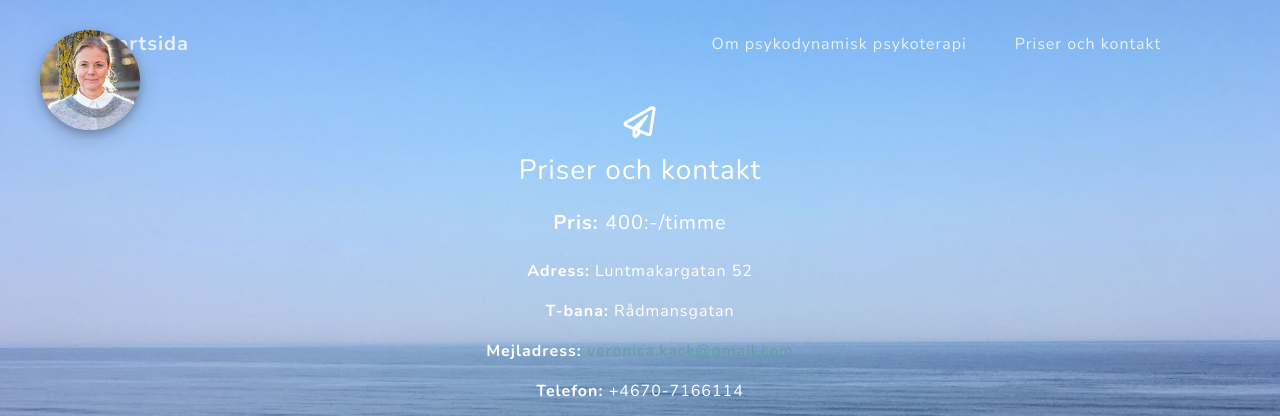
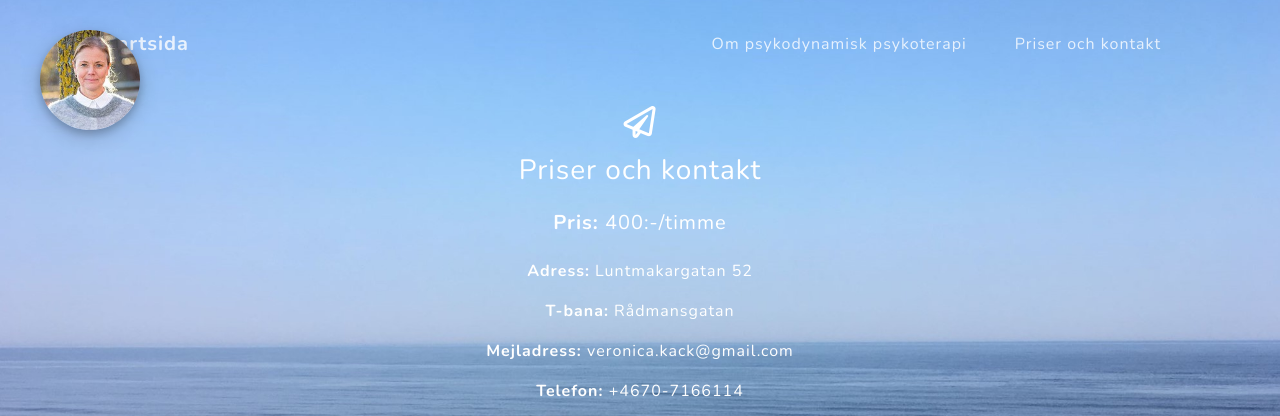
Before and after one commit to christiandahlberg/psy-therapy-website, a Django app: page /getstarted/ in a window 1280 px wide. Shown: the top 416 px of the page. Run offline with Django 3.2, Linux system fonts and the light colour scheme; some libraries are stand-ins or nearby versions.

Commit message:
Font white

```diff
--- a/psychotherapy/templates/psychotherapy/pages/contact.html
+++ b/psychotherapy/templates/psychotherapy/pages/contact.html
@@ -13,7 +13,7 @@
                 <h2 class="text-white mx-auto mt-3 mb-4"><b>Pris:</b> 400:-/timme</h2>
                 <p class="text-white mx-auto"><b>Adress:</b> Luntmakargatan 52</p>
                 <p class="text-white mx-auto"><b>T-bana:</b> Rådmansgatan</p>
-                <p class="text-white mx-auto"><b>Mejladress: </b><a href="mailto: veronica.kack@gmail.com">veronica.kack@gmail.com</a> </p>
+                <p class="text-white mx-auto"><b>Mejladress: </b><a href="mailto: veronica.kack@gmail.com" class="text-white">veronica.kack@gmail.com</a> </p>
                 <p class="text-white mx-auto mb-3"><b>Telefon: </b>+4670-7166114</p>
                 <div>
                     <iframe class="mb-3" src="https://www.google.com/maps/embed?pb=!1m18!1m12!1m3!1d2034.5612790591504!2d18.058691216045847!3d59.34027818166269!2m3!1f0!2f0!3f0!3m2!1i1024!2i768!4f13.1!3m3!1m2!1s0x465f9d688f2d5d99%3A0xdb18a5e26b1f23f0!2sLuntmakargatan+52%2C+113+58+Stockholm!5e0!3m2!1ssv!2sse!4v1561630727737!5m2!1ssv!2sse"
```
